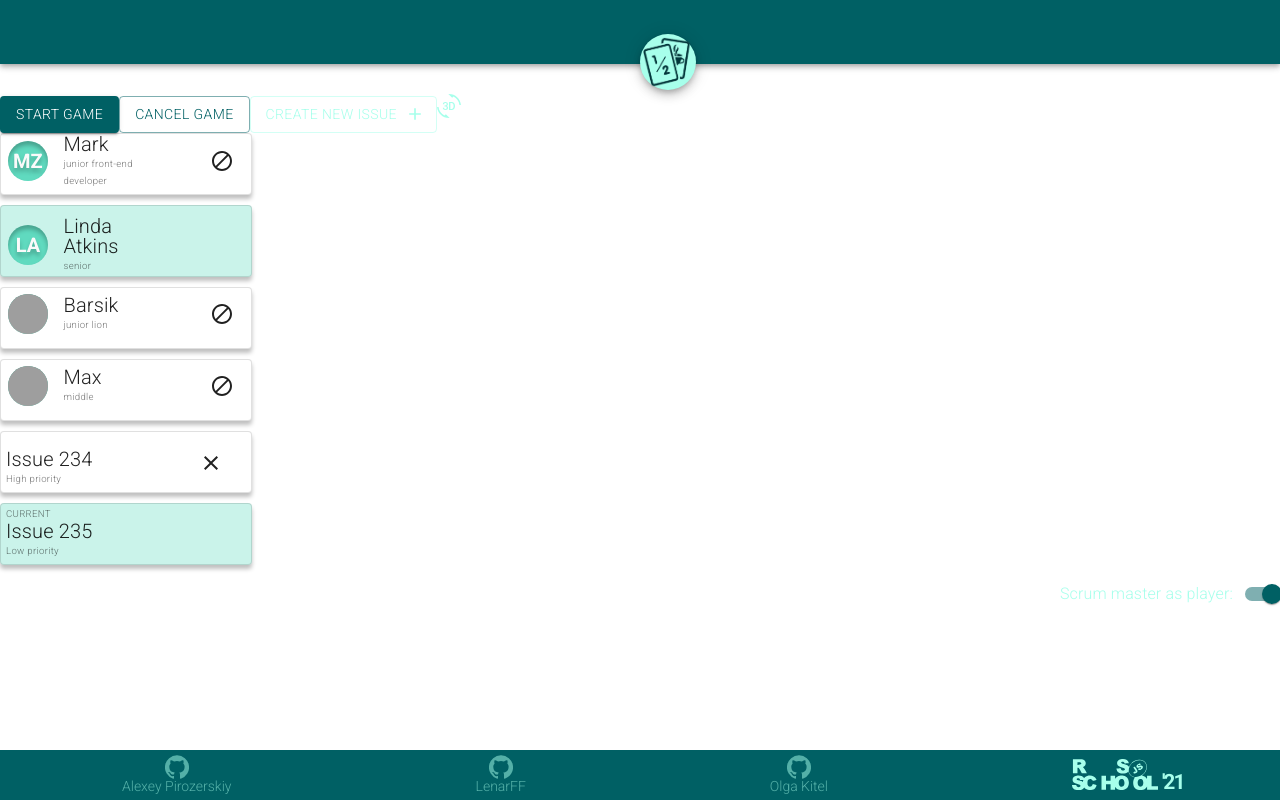
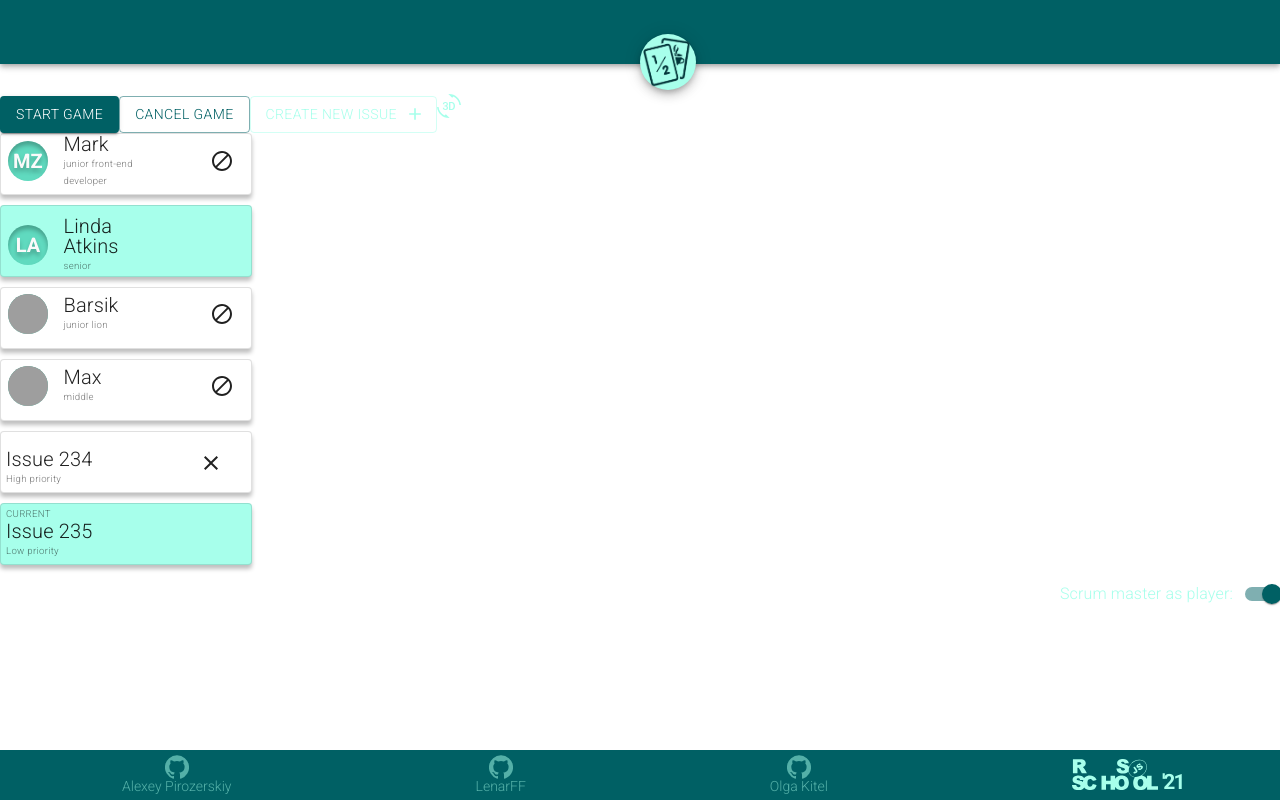
Before and after one commit to lexomut/Pointing-Poker, a React (Create React App) app: page / in a window 1280 px wide. Built offline with nearby package versions, Linux system fonts and the light colour scheme; grey boxes are pictures that could not be loaded.

Commit message:
feat: change color for issue card and user card from theme

```diff
--- a/src/components/IssueCard/IssueCard.tsx
+++ b/src/components/IssueCard/IssueCard.tsx
@@ -1,5 +1,6 @@
 import React from 'react';
 import { makeStyles } from '@material-ui/core/styles';
+import { createStyles, Theme } from '@material-ui/core';
 import Card from '@material-ui/core/Card';
 import CardActions from '@material-ui/core/CardActions';
 import CardContent from '@material-ui/core/CardContent';
@@ -8,7 +9,8 @@ import Typography from '@material-ui/core/Typography';
 import CloseIcon from '@material-ui/icons/Close';
 import clsx from 'clsx';
 
-const useStyles = makeStyles({
+const useStyles = makeStyles((theme: Theme) =>
+    createStyles({
         root: {
             minWidth: 250,
             width: 250,
@@ -33,9 +35,10 @@ const useStyles = makeStyles({
             fontSize: '0.6rem',
         },
         current: {
-        background: 'rgba(96, 218, 191, 0.33)',
+            background: theme.palette.secondary.main,
         },
-});
+    }),
+);
 
 type Props = {
     current?: boolean;
--- a/src/components/UserCard/UserCard.tsx
+++ b/src/components/UserCard/UserCard.tsx
@@ -1,15 +1,16 @@
 import React from 'react';
 import { makeStyles } from '@material-ui/core/styles';
+import { createStyles, Theme, Avatar, Grid } from '@material-ui/core';
 import Card from '@material-ui/core/Card';
 import CardActions from '@material-ui/core/CardActions';
 import CardContent from '@material-ui/core/CardContent';
 import Button from '@material-ui/core/Button';
 import Typography from '@material-ui/core/Typography';
 import clsx from 'clsx';
-import { Avatar, Grid } from '@material-ui/core';
 import BlockIcon from '@material-ui/icons/Block';
 
-const useStyles = makeStyles({
+const useStyles = makeStyles((theme: Theme) =>
+    createStyles({
         root: {
             minWidth: 250,
             width: 250,
@@ -35,9 +36,10 @@ const useStyles = makeStyles({
         },
         currentUser: {
             paddingTop: 10,
-        background: 'rgba(96, 218, 191, 0.33)',
+            background: theme.palette.secondary.main,
         },
-});
+    }),
+);
 
 type Props = {
     currentUser?: boolean;
```
Lines whose indentation alone changed are shown as unchanged.
